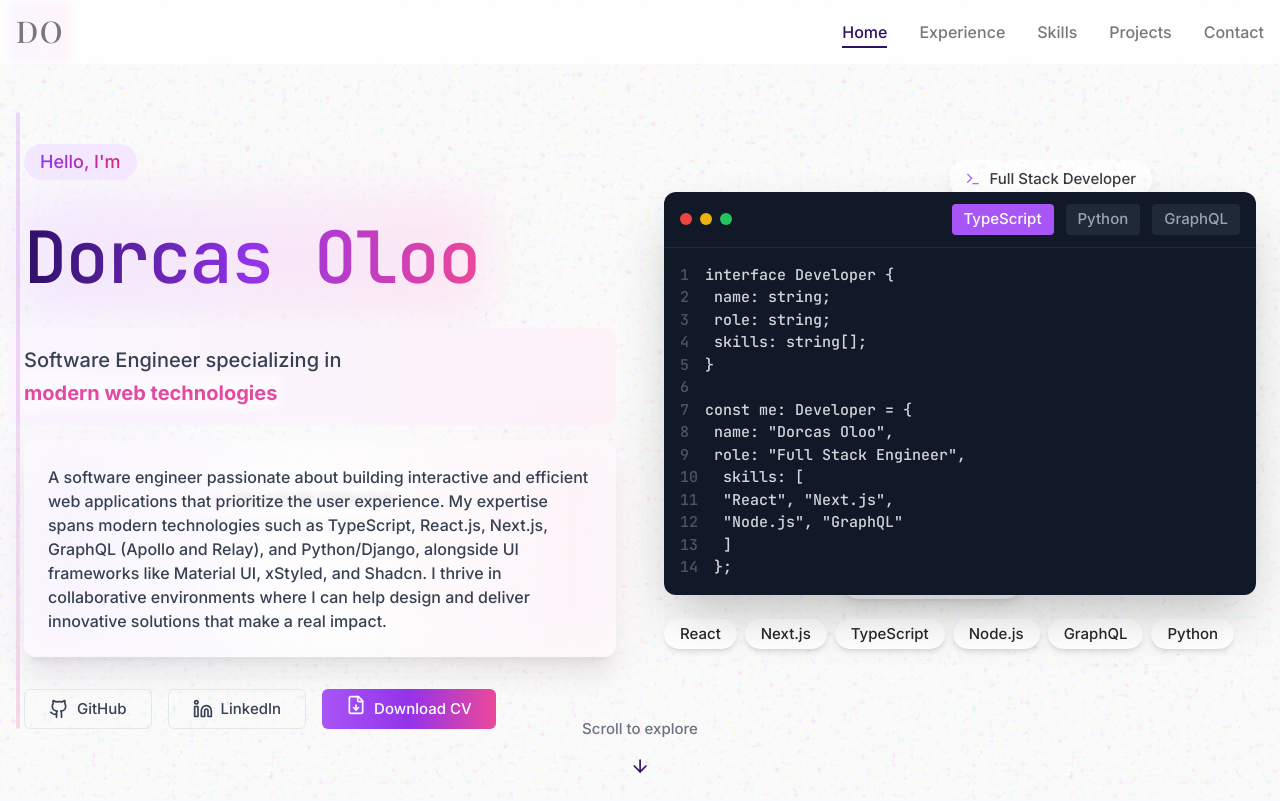
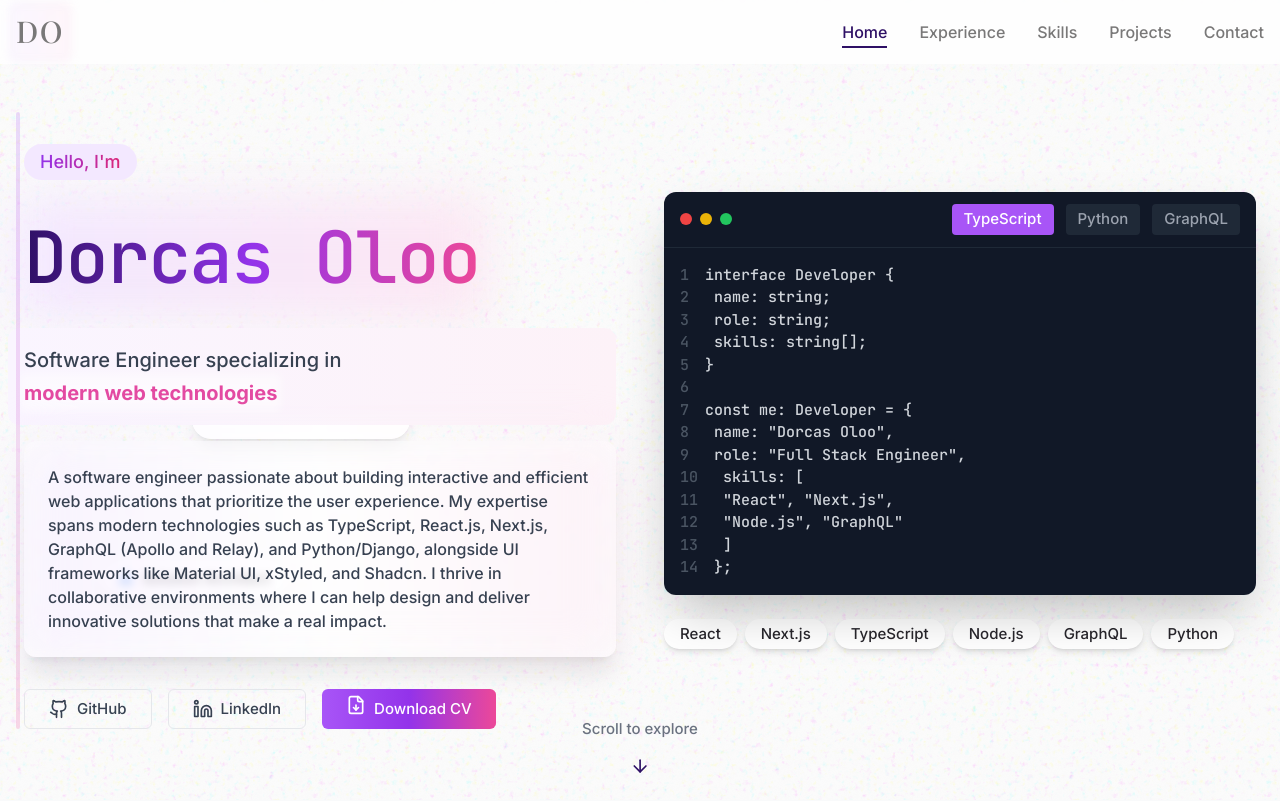
Before and after one commit to dachieng/portfolio, a Next.js app: page / in a window 1280 px wide. Shown: the top 801 px of the page. Built offline with nearby package versions, Linux system fonts and the light colour scheme; a web font is replaced by a local one.

Commit message:
fix: hero

```diff
--- a/src/modules/elements/Hero.tsx
+++ b/src/modules/elements/Hero.tsx
@@ -232,33 +232,33 @@ query GetProjects {
 
       {/* Floating Decorative Elements */}
       <motion.div
-        className="absolute right-[10%] top-[20%] flex items-center gap-2 rounded-full bg-white/80 px-4 py-2 shadow-lg backdrop-blur-sm"
-        initial={{ opacity: 0, y: 20 }}
-        animate={{ opacity: 1, y: 0 }}
-        transition={{ delay: 0.5 }}
+        className="absolute left-[5%] top-[30%] z-10 flex items-center gap-2 rounded-full bg-white/95 px-4 py-2 shadow-lg backdrop-blur-sm"
+        initial={{ opacity: 0, x: -50 }}
+        animate={{ opacity: 1, x: 0 }}
+        whileHover={{ scale: 1.05 }}
       >
         <Terminal className="h-4 w-4 text-purple-500" />
-        <span className="text-sm">Full Stack Developer</span>
+        <span className="text-sm font-medium">Full Stack Developer</span>
       </motion.div>
 
       <motion.div
-        className="absolute left-[15%] top-[60%] flex items-center gap-2 rounded-full bg-white/80 px-4 py-2 shadow-lg backdrop-blur-sm"
-        initial={{ opacity: 0, y: 20 }}
-        animate={{ opacity: 1, y: 0 }}
-        transition={{ delay: 0.7 }}
+        className="absolute left-[15%] top-[50%] z-10 flex items-center gap-2 rounded-full bg-white/95 px-4 py-2 shadow-lg backdrop-blur-sm"
+        initial={{ opacity: 0, x: -50 }}
+        animate={{ opacity: 1, x: 0 }}
+        whileHover={{ scale: 1.05 }}
       >
         <Code2 className="h-4 w-4 text-pink-500" />
-        <span className="text-sm">Clean Code Enthusiast</span>
+        <span className="text-sm font-medium">Clean Code Enthusiast</span>
       </motion.div>
 
       <motion.div
-        className="absolute right-[20%] top-[70%] flex items-center gap-2 rounded-full bg-white/80 px-4 py-2 shadow-lg backdrop-blur-sm"
-        initial={{ opacity: 0, y: 20 }}
-        animate={{ opacity: 1, y: 0 }}
-        transition={{ delay: 0.9 }}
+        className="absolute left-[8%] top-[70%] z-10 flex items-center gap-2 rounded-full bg-white/95 px-4 py-2 shadow-lg backdrop-blur-sm"
+        initial={{ opacity: 0, x: -50 }}
+        animate={{ opacity: 1, x: 0 }}
+        whileHover={{ scale: 1.05 }}
       >
         <Boxes className="h-4 w-4 text-blue-500" />
-        <span className="text-sm">Solution Architect</span>
+        <span className="text-sm font-medium">Solution Architect</span>
       </motion.div>
 
       <motion.div
```
